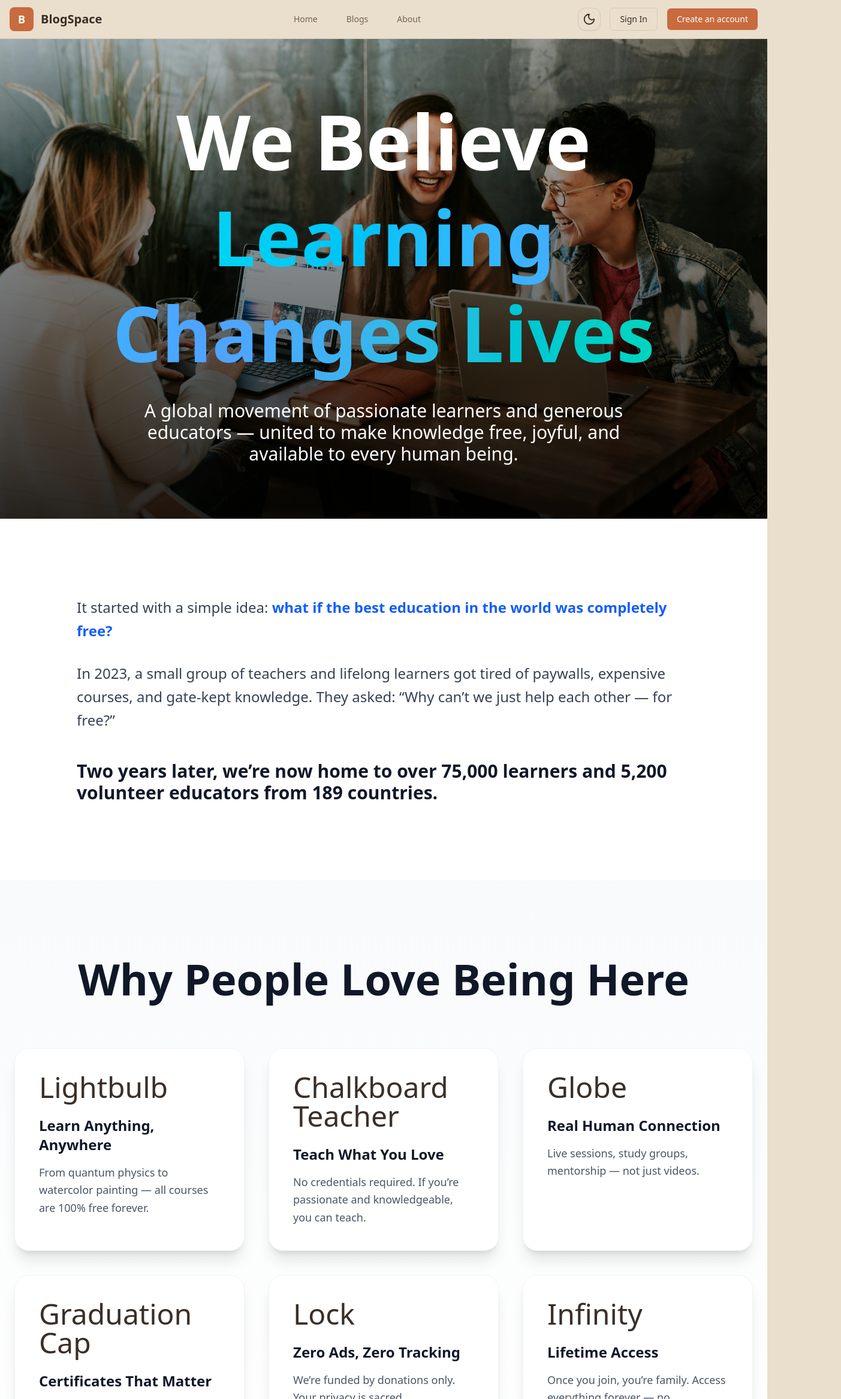
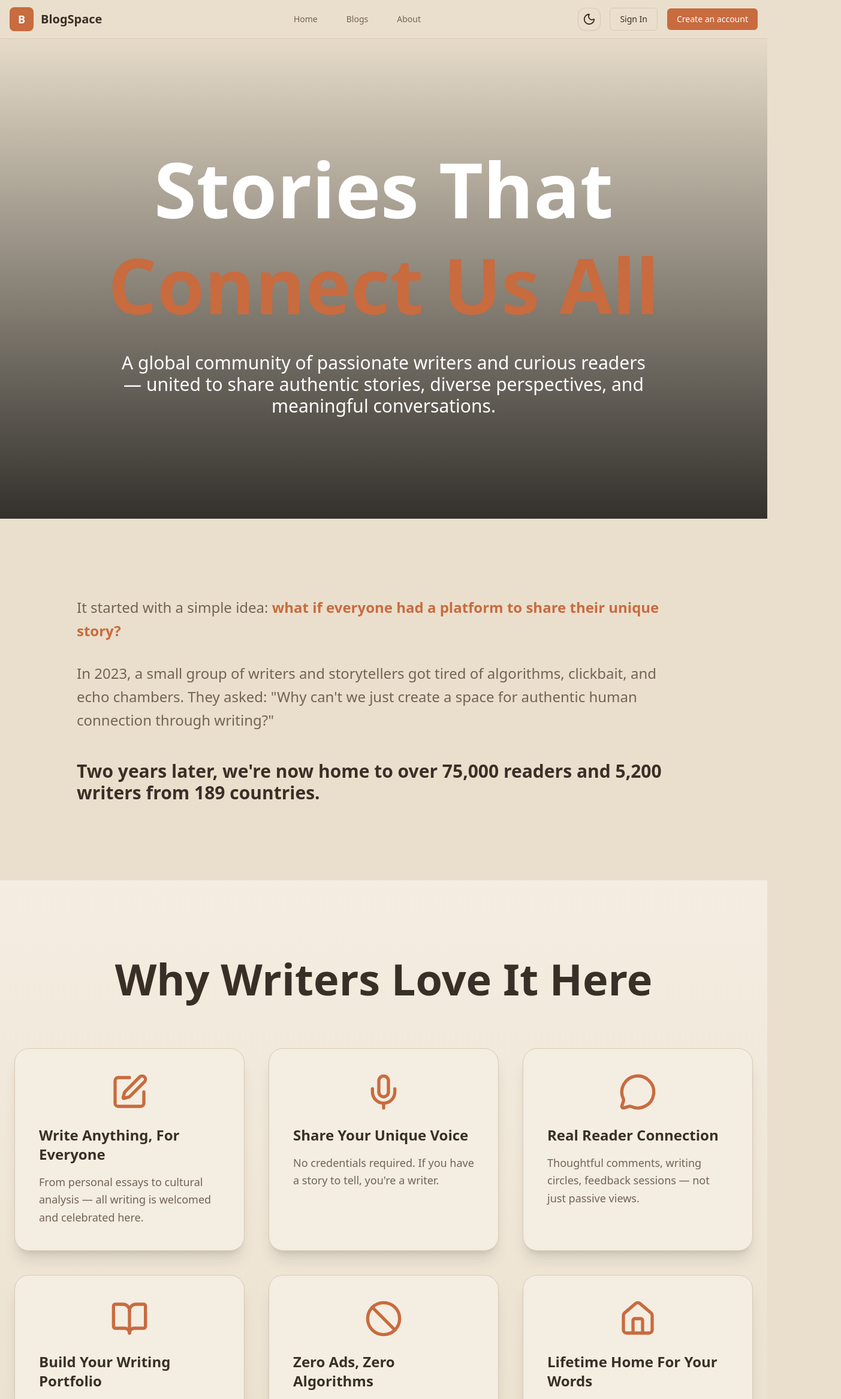
Before and after one commit to Ratanak123456/Web-final, a Next.js app: page /about in a window 1280 px wide. Shown: the top 2333 px of the page at 60% size, 1403 px wide, since content can reach past the window. Built offline with nearby package versions, Linux system fonts and the light colour scheme.

Commit message:
pull about page from bunlong branch

```diff
--- a/src/app/about/page.tsx
+++ b/src/app/about/page.tsx
@@ -13,7 +13,7 @@ export const metadata = {
 
 export default function About() {
   return (
-    <>
+    <main>
       <Hero />
       <Story />
       <Benefits />
@@ -22,9 +22,6 @@ export default function About() {
       <TeamQuote />
       <FinalCTA />
       <GlobalImpact />
-
-
-
-    </>
+    </main>
   );
 }
--- a/src/components/aboutpage/Benefits.jsx
+++ b/src/components/aboutpage/Benefits.jsx
@@ -1,25 +1,26 @@
 'use client';
 import { motion } from 'framer-motion';
+import { PenSquare, Mic, MessageCircle, BookOpen, Ban, Home } from 'lucide-react';
 
 const benefits = [
-  { title: "Learn Anything, Anywhere", desc: "From quantum physics to watercolor painting — all courses are 100% free forever." },
-  { title: "Teach What You Love", desc: "No credentials required. If you’re passionate and knowledgeable, you can teach." },
-  { title: "Real Human Connection", desc: "Live sessions, study groups, mentorship — not just videos." },
-  { title: "Certificates That Matter", desc: "Earn shareable certificates recognized by top universities and companies." },
-  { title: "Zero Ads, Zero Tracking", desc: "We’re funded by donations only. Your privacy is sacred." },
-  { title: "Lifetime Access", desc: "Once you join, you’re family. Access everything forever — no subscriptions." },
+  { icon: PenSquare, title: "Write Anything, For Everyone", desc: "From personal essays to cultural analysis — all writing is welcomed and celebrated here." },
+  { icon: Mic, title: "Share Your Unique Voice", desc: "No credentials required. If you have a story to tell, you're a writer." },
+  { icon: MessageCircle, title: "Real Reader Connection", desc: "Thoughtful comments, writing circles, feedback sessions — not just passive views." },
+  { icon: BookOpen, title: "Build Your Writing Portfolio", desc: "Create a beautiful portfolio of your work, recognized by publishers and readers alike." },
+  { icon: Ban, title: "Zero Ads, Zero Algorithms", desc: "We're funded by community support only. Your attention is sacred." },
+  { icon: Home, title: "Lifetime Home For Your Words", desc: "Once you publish here, your stories stay forever — no deletions, no paywalls." },
 ];
 
 export default function Benefits() {
   return (
-    <section className="py-32 px-6 bg-gradient-to-b from-gray-50 to-white">
+    <section className="py-32 px-6 bg-gradient-to-b from-[var(--bg-secondary)] to-[var(--bg-primary)]">
       <div className="max-w-7xl mx-auto">
         <motion.h2
           initial={{ opacity: 0 }}
           whileInView={{ opacity: 1 }}
-          className="text-5xl md:text-7xl font-black text-center mb-20 text-gray-900"
+          className="text-5xl md:text-7xl font-black text-center mb-20 text-[var(--text-primary)]"
         >
-          Why People Love Being Here
+          Why Writers Love It Here
         </motion.h2>
 
         <div className="grid md:grid-cols-2 lg:grid-cols-3 gap-10">
@@ -30,11 +31,13 @@ export default function Benefits() {
               whileInView={{ opacity: 1, y: 0 }}
               transition={{ delay: i * 0.15, duration: 0.8 }}
               whileHover={{ y: -15, scale: 1.03 }}
-              className="group bg-white p-10 rounded-3xl shadow-xl hover:shadow-2xl transition-all border border-gray-100"
+              className="group bg-[var(--bg-secondary)] p-10 rounded-3xl shadow-xl hover:shadow-2xl transition-all border border-[var(--border)]"
             >
-              <div className="text-5xl mb-6">{["Lightbulb", "Chalkboard Teacher", "Globe", "Graduation Cap", "Lock", "Infinity"][i]}</div>
-              <h3 className="text-2xl font-bold text-gray-900 mb-4">{b.title}</h3>
-              <p className="text-gray-600 text-lg leading-relaxed">{b.desc}</p>
+              <div className="flex justify-center mb-6">
+                <b.icon className="w-16 h-16 text-[var(--accent)]" />
+              </div>
+              <h3 className="text-2xl font-bold text-[var(--text-primary)] mb-4">{b.title}</h3>
+              <p className="text-[var(--text-secondary)] text-lg leading-relaxed">{b.desc}</p>
             </motion.div>
           ))}
         </div>
--- a/src/components/aboutpage/FinalCTA.jsx
+++ b/src/components/aboutpage/FinalCTA.jsx
@@ -3,39 +3,39 @@ import { motion } from 'framer-motion';
 
 export default function FinalCTA() {
   return (
-    <section className="py-40 px-6 bg-white">
+    <section className="py-40 px-6 bg-[var(--bg-primary)]">
       <motion.div
         initial={{ opacity: 0, scale: 0.9 }}
         whileInView={{ opacity: 1, scale: 1 }}
         viewport={{ once: true }}
         className="max-w-5xl mx-auto text-center"
       >
-        <h2 className="text-6xl md:text-8xl font-black text-gray-900 mb-12">
+        <h2 className="text-6xl md:text-8xl font-black text-[var(--text-primary)] mb-12">
           The World Needs More<br />
-          <span className="text-transparent bg-clip-text bg-gradient-to-r from-blue-600 via-cyan-500 to-teal-500">
-            People Like You
+          <span className="text-[var(--accent)]">
+            Stories Like Yours
           </span>
         </h2>
-        <p className="text-2xl md:text-3xl text-gray-700 mb-16 max-w-4xl mx-auto">
-          Whether you have 1 hour or 100 — your knowledge can change someone’s life.
+        <p className="text-2xl md:text-3xl text-[var(--text-secondary)] mb-16 max-w-4xl mx-auto">
+          Whether you write daily or just have one story to share — your words can touch someone's heart.
         </p>
 
         <div className="flex flex-col sm:flex-row gap-8 justify-center">
           <motion.a
             whileHover={{ scale: 1.05 }}
             whileTap={{ scale: 0.95 }}
-            href="/join"
-            className="px-16 py-8 bg-gradient-to-r from-blue-600 to-teal-500 text-white text-2xl font-bold rounded-full shadow-2xl"
+            href="/read"
+            className="px-16 py-8 bg-[var(--accent)] text-white text-2xl font-bold rounded-full shadow-2xl hover:bg-[var(--accent-hover)] transition-colors"
           >
-            Join as a Learner
+            Start Reading
           </motion.a>
           <motion.a
             whileHover={{ scale: 1.05 }}
             whileTap={{ scale: 0.95 }}
-            href="/teach"
-            className="px-16 py-8 bg-white text-blue-600 border-4 border-blue-600 text-2xl font-bold rounded-full"
+            href="/write"
+            className="px-16 py-8 bg-[var(--bg-primary)] text-[var(--accent)] border-4 border-[var(--accent)] text-2xl font-bold rounded-full hover:bg-[var(--bg-secondary)] transition-colors"
           >
-            Start Teaching Today
+            Start Writing Today
           </motion.a>
         </div>
       </motion.div>
--- a/src/components/aboutpage/GlobalImpact.jsx
+++ b/src/components/aboutpage/GlobalImpact.jsx
@@ -1,25 +1,25 @@
 'use client';
 import { motion } from 'framer-motion';
 
+const stats = [
+  { value: "75K+", label: "Active Readers" },
+  { value: "5.2K+", label: "Writers" },
+  { value: "42K+", label: "Articles Published" },
+  { value: "189", label: "Countries" },
+  { value: "1.2M+", label: "Comments & Conversations" },
+  { value: "100%", label: "Ad-Free Forever" },
+];
+
 export default function GlobalImpact() {
-  const stats = [
-    { value: "75K+", label: "Learners Worldwide" },
-    { value: "5.2K+", label: "Volunteer Teachers" },
-    { value: "420+", label: "Free Courses" },
-    { value: "189", label: "Countries" },
-    { value: "1.2M+", label: "Lessons Completed" },
-    { value: "100%", label: "Free Forever" },
-  ];
-
   return (
-    <section className="py-32 px-6 bg-gradient-to-r from-blue-600 to-teal-600 text-white">
+    <section className="py-32 px-6 bg-gradient-to-r from-[var(--accent)] to-[var(--accent)]/80 text-white">
       <div className="max-w-7xl mx-auto text-center">
         <motion.h2
           initial={{ scale: 0.8, opacity: 0 }}
           whileInView={{ scale: 1, opacity: 1 }}
           className="text-5xl md:text-7xl font-black mb-20"
         >
-          One Community. Global Impact.
+          Words Have Power
         </motion.h2>
 
         <div className="grid grid-cols-2 md:grid-cols-3 lg:grid-cols-6 gap-10">
--- a/src/components/aboutpage/Hero.jsx
+++ b/src/components/aboutpage/Hero.jsx
@@ -1,6 +1,5 @@
 'use client';
 import { motion } from 'framer-motion';
-import Image from 'next/image';
 
 export default function Hero() {
   return (
@@ -11,13 +10,6 @@ export default function Hero() {
         transition={{ duration: 20, repeat: Infinity, repeatType: "reverse" }}
         className="absolute inset-0"
       >
-        <Image
-          src="/about-hero.jpg"
-          alt="Community of learners and educators"
-          fill
-          className="object-cover"
-          priority
-        />
         <div className="absolute inset-0 bg-gradient-to-t from-black/80 via-black/40 to-transparent" />
       </motion.div>
 
@@ -28,9 +20,9 @@ export default function Hero() {
           transition={{ duration: 1.2, ease: "easeOut" }}
           className="text-6xl md:text-8xl lg:text-9xl font-black leading-tight"
         >
-          We Believe<br />
-          <span className="text-transparent bg-clip-text bg-gradient-to-r from-cyan-400 via-blue-400 to-teal-400">
-            Learning Changes Lives
+          Stories That<br />
+          <span className="text-[var(--accent)]">
+            Connect Us All
           </span>
         </motion.h1>
 
@@ -40,8 +32,8 @@ export default function Hero() {
           transition={{ delay: 0.5, duration: 1 }}
           className="mt-8 text-2xl md:text-3xl font-light opacity-90 max-w-4xl mx-auto"
         >
-          A global movement of passionate learners and generous educators —
-          united to make knowledge free, joyful, and available to every human being.
+          A global community of passionate writers and curious readers —
+          united to share authentic stories, diverse perspectives, and meaningful conversations.
         </motion.p>
       </div>
     </section>
--- a/src/components/aboutpage/Story.jsx
+++ b/src/components/aboutpage/Story.jsx
@@ -3,23 +3,23 @@ import { motion } from 'framer-motion';
 
 export default function Story() {
   return (
-    <section className="py-32 px-6 bg-white">
+    <section className="py-32 px-6 bg-[var(--bg-primary)]">
       <div className="max-w-5xl mx-auto">
         <motion.div
           initial={{ opacity: 0, x: -100 }}
           whileInView={{ opacity: 1, x: 0 }}
           viewport={{ once: true }}
-          className="space-y-8 text-xl md:text-2xl leading-relaxed text-gray-700"
+          className="space-y-8 text-xl md:text-2xl leading-relaxed text-[var(--text-secondary)]"
         >
           <p>
-            It started with a simple idea: <strong className="text-blue-600">what if the best education in the world was completely free?</strong>
+            It started with a simple idea: <strong className="text-[var(--accent)]">what if everyone had a platform to share their unique story?</strong>
           </p>
           <p>
-            In 2023, a small group of teachers and lifelong learners got tired of paywalls, expensive courses, and gate-kept knowledge.
-            They asked: “Why can’t we just help each other — for free?”
+            In 2023, a small group of writers and storytellers got tired of algorithms, clickbait, and echo chambers.
+            They asked: "Why can't we just create a space for authentic human connection through writing?"
           </p>
-          <p className="text-2xl md:text-3xl font-bold text-gray-900 mt-12">
-            Two years later, we’re now home to over 75,000 learners and 5,200 volunteer educators from 189 countries.
+          <p className="text-2xl md:text-3xl font-bold text-[var(--text-primary)] mt-12">
+            Two years later, we're now home to over 75,000 readers and 5,200 writers from 189 countries.
           </p>
         </motion.div>
       </div>
--- a/src/components/aboutpage/TeamQuote.jsx
+++ b/src/components/aboutpage/TeamQuote.jsx
@@ -3,10 +3,10 @@ import { motion, AnimatePresence } from 'framer-motion';
 import { useState, useEffect } from 'react';
 
 const quotes = [
-  { text: "I taught my first class with 3 students. Last week? 847 people from 41 countries. This community changed my life.", author: "Maria, Physics Teacher from Brazil" },
-  { text: "I learned English here for free. Now I’m studying medicine. This place gave me a future I never thought possible.", author: "Ahmed, Medical Student from Syria" },
-  { text: "I’m 72 and just published my first online course on gardening. Age is just a number here. Thank you for believing in me.", author: "Margaret, Retired Gardener from UK" },
-  { text: "I was lonely after moving countries. This community became my family. I now teach coding every Saturday — for free.", author: "Raj, Software Engineer from India" },
+  { text: "I published my first personal essay here with trembling hands. Last week? 847 people from 41 countries read my words. This community gave me courage.", author: "Maria, Personal Essay Writer from Brazil" },
+  { text: "I came here to practice my English writing. Now I'm a featured columnist. This platform gave me confidence I never thought possible.", author: "Ahmed, Columnist from Syria" },
+  { text: "I'm 72 and just published my first memoir series. Age is just a number here. Thank you for listening to my stories.", author: "Margaret, Memoir Writer from UK" },
+  { text: "I was isolated after moving countries. This writing community became my home. I now host a weekly writing circle — and found my people.", author: "Raj, Fiction Writer from India" },
 ];
 
 export default function TeamQuote() {
@@ -20,14 +20,14 @@ export default function TeamQuote() {
   }, []);
 
   return (
-    <section className="py-40 px-6 bg-gradient-to-b from-gray-50 to-white">
+    <section className="py-40 px-6 bg-gradient-to-b from-[var(--bg-secondary)] to-[var(--bg-primary)]">
       <div className="max-w-4xl mx-auto text-center">
         <motion.h2
           initial={{ opacity: 0 }}
           whileInView={{ opacity: 1 }}
-          className="text-5xl md:text-7xl font-black mb-20 text-gray-900"
+          className="text-5xl md:text-7xl font-black mb-20 text-[var(--text-primary)]"
         >
-          Real Stories From Real People
+          Real Writers, Real Stories
         </motion.h2>
 
         <div className="relative h-80 flex items-center justify-center">
@@ -40,10 +40,10 @@ export default function TeamQuote() {
               transition={{ duration: 0.8 }}
               className="absolute inset-0 flex flex-col items-center justify-center px-8"
             >
-              <p className="text-3xl md:text-4xl font-light text-gray-800 italic leading-relaxed mb-10">
+              <p className="text-3xl md:text-4xl font-light text-[var(--text-primary)] italic leading-relaxed mb-10">
                 "{quotes[index].text}"
               </p>
-              <p className="text-2xl font-bold text-blue-600">— {quotes[index].author}</p>
+              <p className="text-2xl font-bold text-[var(--accent)]">— {quotes[index].author}</p>
             </motion.div>
           </AnimatePresence>
         </div>
@@ -54,7 +54,11 @@ export default function TeamQuote() {
             <button
               key={i}
               onClick={() => setIndex(i)}
-              className={`w-3 h-3 rounded-full transition ${i === index ? "bg-blue-600 w-10" : "bg-gray-300"}`}
+              className={`w-3 h-3 rounded-full transition-all duration-300 ${
+                i === index
+                  ? "bg-[var(--accent)] w-10"
+                  : "bg-[var(--border)] hover:bg-[var(--accent)]/50"
+              }`}
             />
           ))}
         </div>
--- a/src/components/aboutpage/Values.jsx
+++ b/src/components/aboutpage/Values.jsx
@@ -1,25 +1,26 @@
 'use client';
 import { motion } from 'framer-motion';
+import { PenTool, Heart, Globe, Sparkles, Shield, Users } from 'lucide-react';
 
 const values = [
-  { emoji: "Curiosity", title: "Endless Curiosity", desc: "We celebrate questions more than answers. Wondering is the beginning of wisdom." },
-  { emoji: "Generosity", title: "Radical Generosity", desc: "The best teachers give freely — because knowledge multiplies when shared." },
-  { emoji: "Inclusivity", title: "Everyone Belongs", desc: "From 8-year-olds in Kenya to 70-year-olds in Japan — this is home for all." },
-  { emoji: "Joy", title: "Joyful Learning", desc: "Education isn’t a chore. It’s play. It’s discovery. It’s magic." },
-  { emoji: "Integrity", title: "No Compromise", desc: "Never ads. Never paywalls. Never selling your data. Ever." },
-  { emoji: "Community", title: "We Over Me", desc: "This isn’t a platform. It’s a family. We grow together." },
+  { icon: PenTool, title: "Authentic Voices", desc: "We celebrate every writer's unique perspective. Your truth matters more than trends." },
+  { icon: Heart, title: "Radical Empathy", desc: "We read to understand, not just to respond. Every story has value." },
+  { icon: Globe, title: "Diverse Perspectives", desc: "From personal essays to cultural commentary — all voices find a home here." },
+  { icon: Sparkles, title: "Joyful Creation", desc: "Writing isn't a chore. It's self-expression. It's discovery. It's magic." },
+  { icon: Shield, title: "No Compromise", desc: "Never clickbait. Never algorithms. Never selling your data. Ever." },
+  { icon: Users, title: "Community First", desc: "This isn't a platform. It's a conversation. We grow through shared stories." },
 ];
 
 export default function Values() {
   return (
-    <section className="py-40 px-6 bg-white">
+    <section className="py-40 px-6 bg-[var(--bg-primary)]">
       <div className="max-w-7xl mx-auto">
         <motion.h2
           initial={{ opacity: 0 }}
           whileInView={{ opacity: 1 }}
-          className="text-5xl md:text-7xl font-black text-center mb-20 text-gray-900"
+          className="text-5xl md:text-7xl font-black text-center mb-20 text-[var(--text-primary)]"
         >
-          Our Unshakable Values
+          Our Writing Philosophy
         </motion.h2>
 
         <div className="grid md:grid-cols-2 lg:grid-cols-3 gap-12">
@@ -32,9 +33,11 @@ export default function Values() {
               whileHover={{ y: -10 }}
               className="group text-center"
             >
-              <div className="text-8xl mb-6">{v.emoji}</div>
-              <h3 className="text-3xl font-bold text-gray-900 mb-4">{v.title}</h3>
-              <p className="text-xl text-gray-600 leading-relaxed px-4">{v.desc}</p>
+              <div className="flex justify-center mb-6">
+                <v.icon className="w-24 h-24 text-[var(--accent)]" />
+              </div>
+              <h3 className="text-3xl font-bold text-[var(--text-primary)] mb-4">{v.title}</h3>
+              <p className="text-xl text-[var(--text-secondary)] leading-relaxed px-4">{v.desc}</p>
             </motion.div>
           ))}
         </div>
```
Also changed, not shown: src/components/aboutpage/Journey.jsx (+14 -14 lines).
